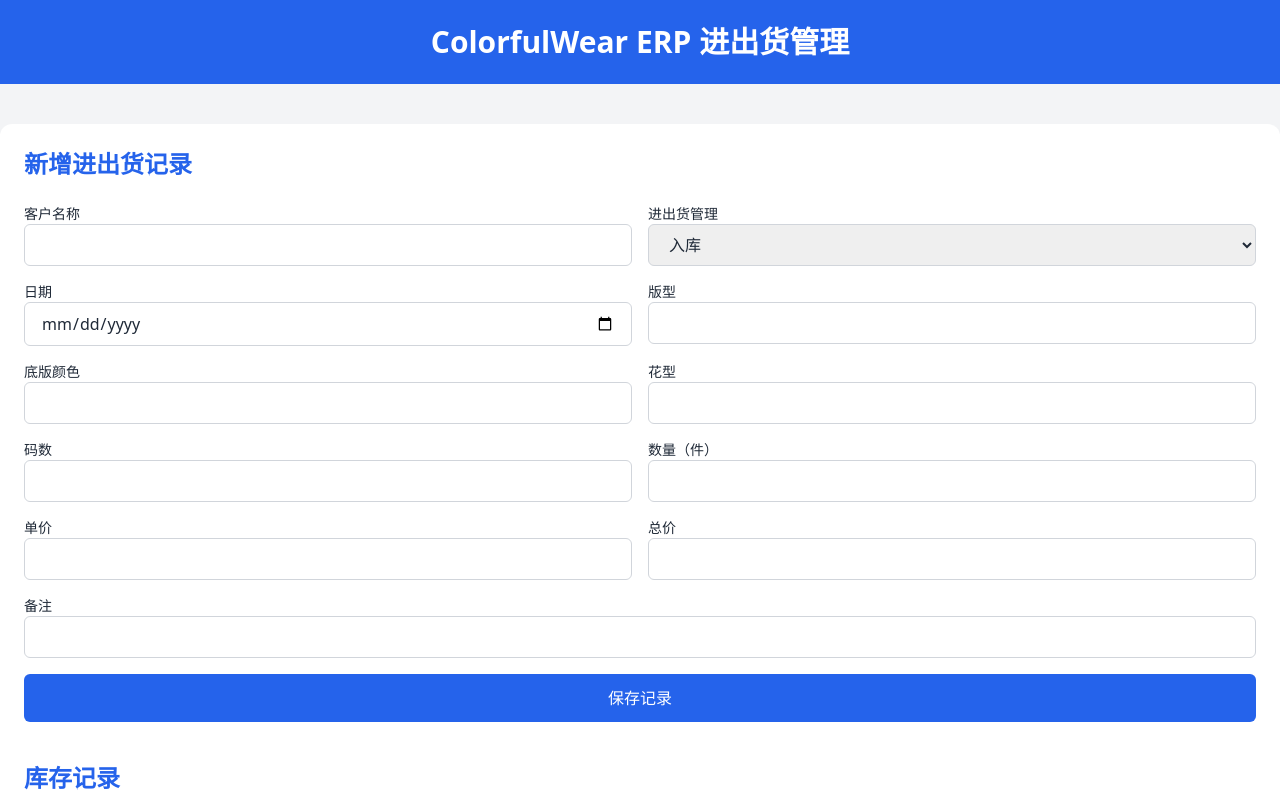
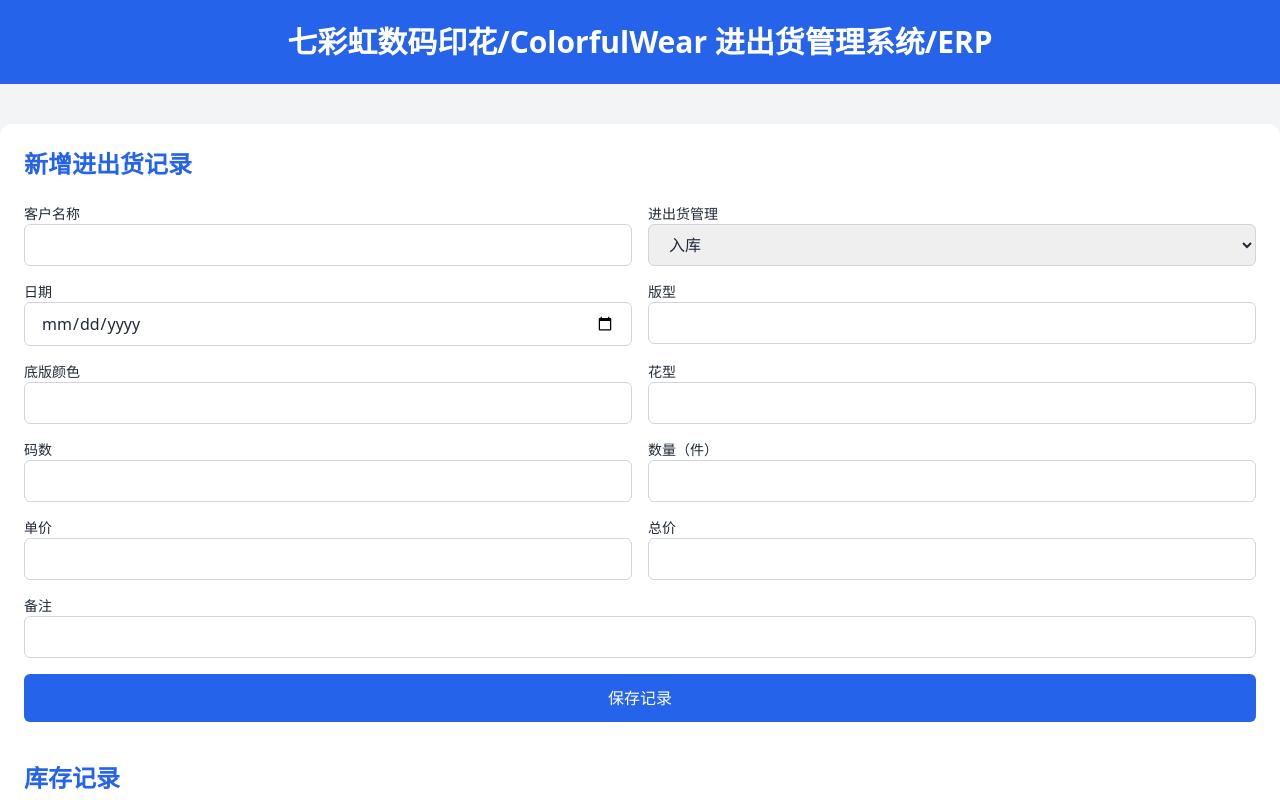
Before and after one commit to liulele1006/ColorfulWear-ERP-Online, a plain HTML site: page index.html in a window 1280 px wide. Shown: the top 800 px of the page. Drawn offline with nearby package versions, Linux system fonts and the light colour scheme; no server answers.

Commit message:
Update header title in index.html

```diff
--- a/index.html
+++ b/index.html
@@ -13,7 +13,7 @@
   <!-- Header Section -->
   <header class="bg-blue-600 text-white py-6">
     <div class="container mx-auto text-center">
-      <h1 class="text-3xl font-bold">ColorfulWear ERP 进出货管理</h1>
+      <h1 class="text-3xl font-bold">七彩虹数码印花/ColorfulWear 进出货管理系统/ERP</h1>
     </div>
   </header>
 
```
